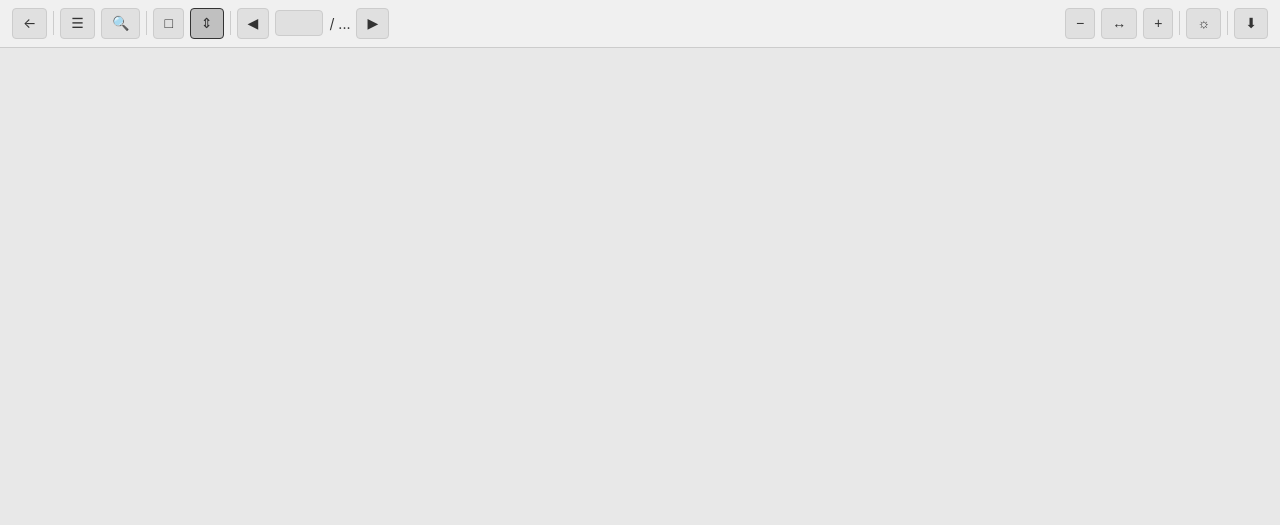
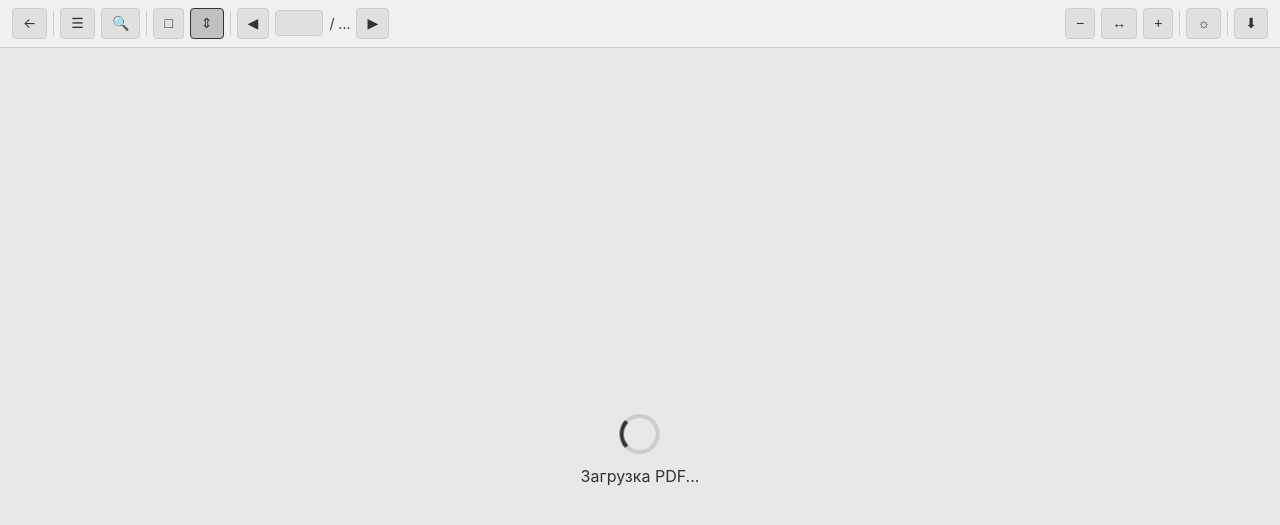
Before and after one commit to ispacex/ispacex.github.io, a Jekyll site: the page built from ship/pdf-viewer.html, in a window 1280 px wide. Shown: the top 525 px of the page. Built offline with Jekyll 4.4.1, drawn with Linux system fonts in a browser that asks for light colours.

Commit message:
PDF viewer: add clickable links, loader animation, ch5
- Add annotation layer for clickable hyperlinks in PDF
- Add loading spinner while PDF downloads
- Add chapter 5 link to index page

Co-Authored-By: Claude Opus 4.6 <noreply@anthropic.com>

```diff
--- a/ship/pdf-viewer.html
+++ b/ship/pdf-viewer.html
@@ -312,9 +312,55 @@
       pointer-events: all;
     }
 
+    .annotation-layer {
+      position: absolute;
+      top: 0;
+      left: 0;
+      right: 0;
+      bottom: 0;
+      overflow: hidden;
+      pointer-events: none;
+    }
+
+    .annotation-layer a {
+      position: absolute;
+      pointer-events: all;
+      cursor: pointer;
+    }
+
+    .annotation-layer a:hover {
+      background: rgba(255, 255, 0, 0.15);
+    }
+
     .text-layer ::selection {
       background: rgba(0, 100, 200, 0.3);
     }
+
+    #loader {
+      position: absolute;
+      top: 50%;
+      left: 50%;
+      transform: translate(-50%, -50%);
+      text-align: center;
+      color: var(--text);
+      z-index: 5;
+    }
+
+    #loader .spinner {
+      width: 40px;
+      height: 40px;
+      border: 4px solid var(--toolbar-border);
+      border-top-color: var(--text);
+      border-radius: 50%;
+      animation: spin 0.8s linear infinite;
+      margin: 0 auto 12px;
+    }
+
+    @keyframes spin {
+      to { transform: rotate(360deg); }
+    }
+
+    #loader.hidden { display: none; }
 
     @media (max-width: 600px) {
       #side-panel { width: 100%; position: absolute; z-index: 10; height: calc(100vh - 44px); top: 44px; }
@@ -363,7 +409,12 @@
         <ul id="search-results"></ul>
       </div>
     </div>
-    <div id="viewer-container"></div>
+    <div id="viewer-container">
+      <div id="loader">
+        <div class="spinner"></div>
+        <div>Загрузка PDF...</div>
+      </div>
+    </div>
   </div>
 
   <script src="https://cdnjs.cloudflare.com/ajax/libs/pdf.js/4.9.155/pdf.min.mjs" type="module"></script>
@@ -590,6 +641,51 @@
       }
     }
 
+    async function buildAnnotationLayer(page, wrapper, cssScale) {
+      const annotations = await page.getAnnotations();
+      if (!annotations || annotations.length === 0) return;
+
+      const viewport = page.getViewport({ scale: cssScale });
+      const annotDiv = document.createElement('div');
+      annotDiv.className = 'annotation-layer';
+
+      for (const annot of annotations) {
+        if (annot.subtype !== 'Link' || !annot.rect) continue;
+        const url = annot.url;
+        let destPage = null;
+        if (!url && annot.dest) {
+          try {
+            const dest = typeof annot.dest === 'string'
+              ? await pdfDoc.getDestination(annot.dest)
+              : annot.dest;
+            if (dest) destPage = (await pdfDoc.getPageIndex(dest[0])) + 1;
+          } catch (e) {}
+        }
+        if (!url && !destPage) continue;
+
+        const [x1, y1, x2, y2] = pdfjsLib.Util.normalizeRect(
+          viewport.convertToViewportRectangle(annot.rect)
+        );
+
+        const a = document.createElement('a');
+        if (url) {
+          a.href = url;
+          a.target = '_blank';
+          a.rel = 'noopener';
+        } else {
+          a.href = '#';
+          a.addEventListener('click', (e) => { e.preventDefault(); goToPage(destPage); });
+        }
+        a.style.left = x1 + 'px';
+        a.style.top = y1 + 'px';
+        a.style.width = (x2 - x1) + 'px';
+        a.style.height = (y2 - y1) + 'px';
+        annotDiv.appendChild(a);
+      }
+
+      if (annotDiv.children.length > 0) wrapper.appendChild(annotDiv);
+    }
+
     async function renderPageCanvas(num) {
       if (renderedPages.has(num)) return;
       renderedPages.add(num);
```
Also changed, not shown: other parts of ship/pdf-viewer.html (+3 -0 lines), ship/index.md (+2 -1 lines).
